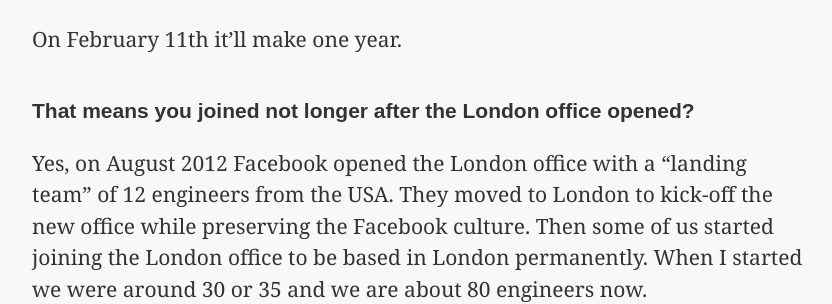
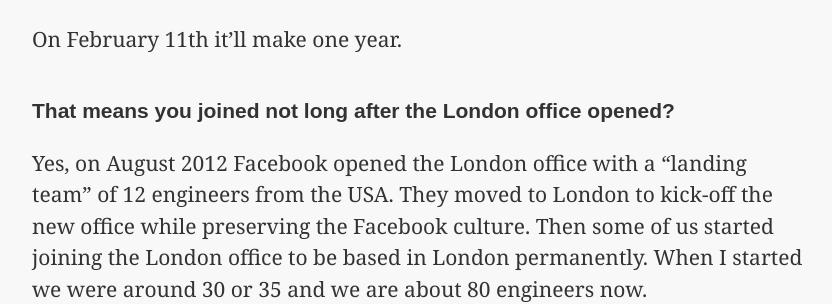
Before and after one commit to localistico/techinsiders.io, a Jekyll site: the page built from _posts/2014-02-03-meet-elena-perez-software-engineer-at-facebook.markdown, in a window 1280 px wide and 900 px high, scrolled down 1618 px. Shown: the part 161-465 px from the top of the window, without its empty margins (222-1054 px from the left). Built offline with Jekyll 4.4.1, drawn with Linux system fonts in a browser that asks for light colours; Markdown is read by kramdown in place of the engine named in the settings; comment, search, counter and statistics services are not loaded.

Commit message:
fix typo

```diff
--- a/_posts/2014-02-03-meet-elena-perez-software-engineer-at-facebook.markdown
+++ b/_posts/2014-02-03-meet-elena-perez-software-engineer-at-facebook.markdown
@@ -25,7 +25,7 @@
 
 On February 11th it’ll make one year.
 
-### That means you joined not longer after the London office opened?
+### That means you joined not long after the London office opened?
 
 Yes, on August 2012 Facebook opened the London office with a "landing team" of 12 engineers from the USA. They moved to London to kick-off the new office while preserving the Facebook culture. Then some of us started joining the London office to be based in London permanently. When I started we were around 30 or 35 and we are about 80 engineers now.
 
```
